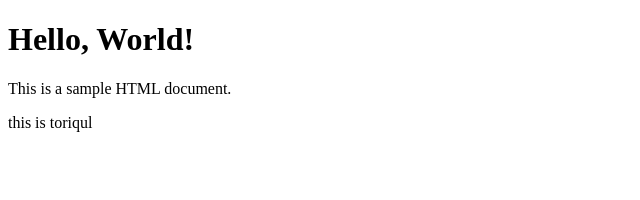
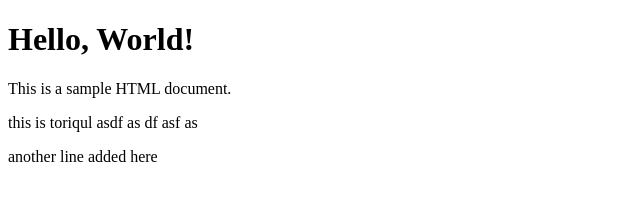
Before and after one commit to Toriqulislam1/cicd, a plain HTML site: page index.html in a window 1280 px wide. Shown: the whole page, without its empty margins (0-640 px from the left). Drawn offline with Linux system fonts and the light colour scheme.

Commit message:
feat:  add line

```diff
--- a/index.html
+++ b/index.html
@@ -8,6 +8,7 @@
 <body>
     <h1>Hello, World!</h1>
     <p>This is a sample HTML document.</p>
-    <p>this is toriqul</p>
+    <p>this is toriqul asdf as df asf as</p>
+    <p>another line added here</p>
 </body>
 </html>
```
